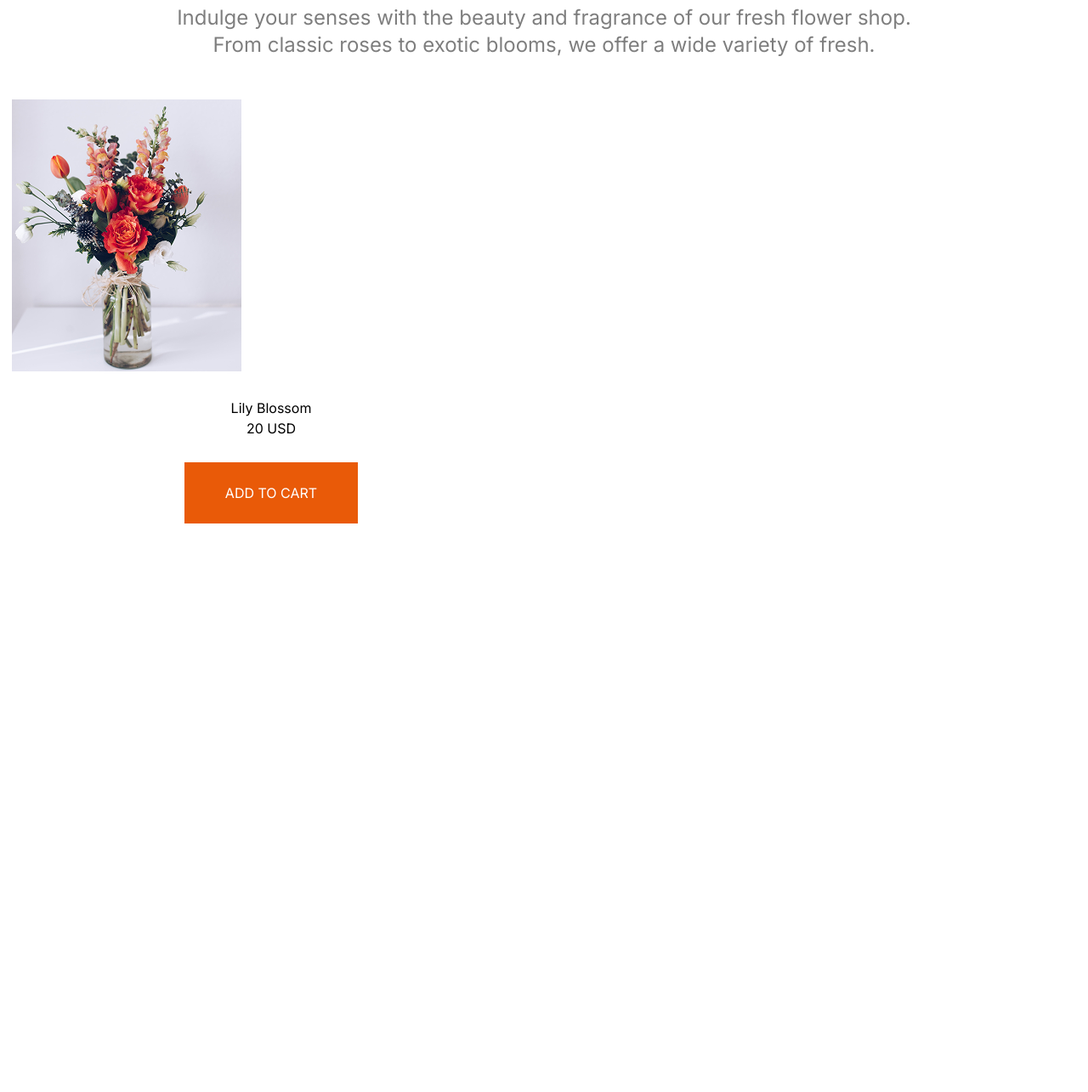
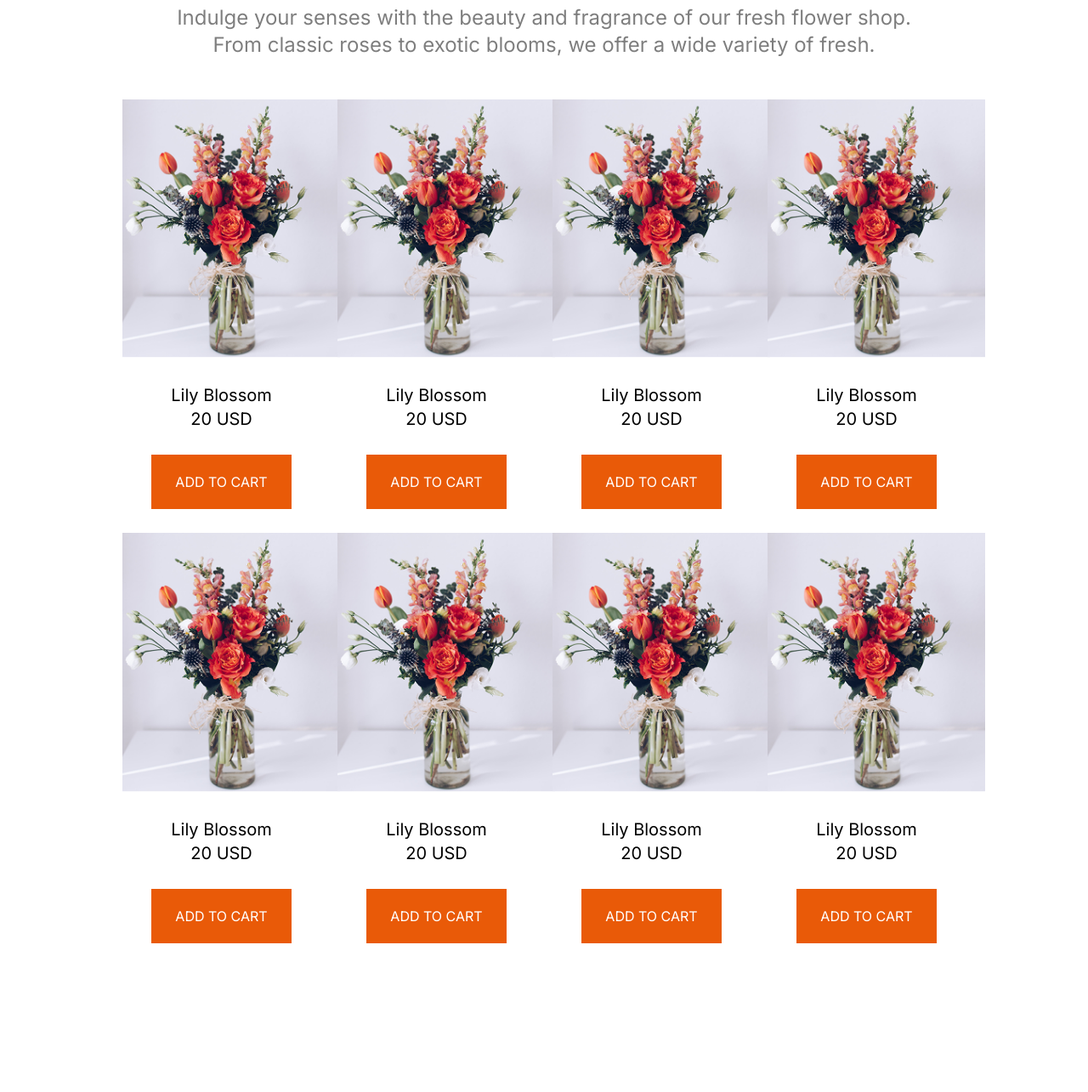
Before and after one commit to FardinCSE25/Assignment-002, a plain HTML site: page index.html in a window 1280 px wide. Shown: the part 795-2080 px from the top of the page at 85% size. Before the commit the page ends 1411 px from the top, so only its background shows below. Drawn offline with nearby package versions, Linux system fonts and the light colour scheme.

Commit message:
cards section done

```diff
--- a/index.html
+++ b/index.html
@@ -6,7 +6,7 @@
     <meta name="viewport" content="width=device-width, initial-scale=1.0">
     <title>Assignment 002</title>
     <script src="https://cdn.jsdelivr.net/npm/@tailwindcss/browser@4"></script>
-    <script src="https://kit.fontawesome.com/638135e705.js" crossorigin="anonymous"></script>
+    <script src="https://kit.fontawesome.com/85de191b86.js" crossorigin="anonymous"></script>
     <link rel="preconnect" href="https://fonts.googleapis.com">
     <link rel="preconnect" href="https://fonts.gstatic.com" crossorigin>
     <link href="https://fonts.googleapis.com/css2?family=Noto+Serif:ital,wght@0,100..900;1,100..900&display=swap"
@@ -46,29 +46,91 @@
     </header>
     <main>
         <section>
-            <h1 class="noto-serif-normal font-bold text-2xl text-center mb-4 lg:text-5xl"><span class="text-[#E95A08]">Our</span>
+            <h1 class="noto-serif-normal font-bold text-2xl text-center mb-4 lg:text-5xl"><span
+                    class="text-[#E95A08]">Our</span>
                 Plants
             </h1>
-            <p class="inter-normal text-sm text-center mx-7 text-[#000000] opacity-50 mb-7 lg:max-w-4xl lg:mx-auto lg:text-2xl lg:mb-12">Indulge your senses with the
+            <p
+                class="inter-normal text-sm text-center mx-7 text-[#000000] opacity-50 mb-7 lg:max-w-4xl lg:mx-auto lg:text-2xl lg:mb-12">
+                Indulge your senses with the
                 beauty and fragrance of our fresh flower shop. From classic roses to exotic blooms, we offer a wide
                 variety of fresh.</p>
-                <div class="grid grid-cols-2" >
-                    <div class="hidden">
+            <div class="ml-3.5 mr-4 grid grid-cols-2 lg:grid lg:grid-cols-4 mb-10 lg:gap-x-5 lg:mx-36 lg:mb-52">
 
-                    </div>
-                    <div class="hidden"></div>
-                    <div class="ml-3.5 mr-4 text-center">
-                        <img class="mb-7" src="assets/sample-flower-image.png" alt="">
-                        <h3 class="inter-normal font-medium">Lily Blossom</h3>
-                        <h1 class="inter-normal font-bold mb-7">20 USD</h1>
-                        <button class="inter-normal font-semibold w-100% px-12 py-6 bg-[#E95A08] text-[#FFFFFF]">ADD TO CART</button>
-                    </div>
-                    <div></div>
-                    <div></div>
-                    <div></div>
-                    <div></div>
-                    <div></div>
+                <div class="hidden lg:inline lg:text-center lg:max-w-64 ">
+                    <img class="mb-7 max-w-40 lg:max-w-64" src="assets/sample-flower-image.png" alt="">
+                    <h3 class="inter-normal font-medium lg:text-xl">Lily Blossom</h3>
+                    <h1 class="inter-normal font-bold mb-7 lg:text-xl">20 USD</h1>
+                    <button class="inter-normal font-semibold px-7 py-5 w-100% bg-[#E95A08] text-[#FFFFFF]">ADD TO
+                        CART</button>
                 </div>
+                <div class="hidden lg:inline lg:text-center lg:max-w-64 ">
+                    <img class="mb-7 max-w-40 lg:max-w-64" src="assets/sample-flower-image.png" alt="">
+                    <h3 class="inter-normal font-medium lg:text-xl">Lily Blossom</h3>
+                    <h1 class="inter-normal font-bold mb-7 lg:text-xl">20 USD</h1>
+                    <button class="inter-normal font-semibold px-7 py-5 w-100% bg-[#E95A08] text-[#FFFFFF]">ADD TO
+                        CART</button>
+                </div>
+
+                <div class="text-center lg:text-center">
+                    <img class="mb-7 max-w-40 lg:max-w-64" src="assets/sample-flower-image.png" alt="">
+                    <h3 class="inter-normal font-medium lg:text-xl">Lily Blossom</h3>
+                    <h1 class="inter-normal font-bold mb-7 lg:text-xl">20 USD</h1>
+                    <button class="inter-normal font-semibold px-7 py-5 w-100% bg-[#E95A08] text-[#FFFFFF]">ADD TO
+                        CART</button>
+                </div>
+                <div class="text-center lg:text-center">
+                    <img class="mb-7 max-w-40 lg:max-w-64" src="assets/sample-flower-image.png" alt="">
+                    <h3 class="inter-normal font-medium lg:text-xl">Lily Blossom</h3>
+                    <h1 class="inter-normal font-bold mb-7 lg:text-xl">20 USD</h1>
+                    <button class="inter-normal font-semibold mb-7 w-100% px-7 py-5 bg-[#E95A08] text-[#FFFFFF]">ADD TO
+                        CART</button>
+                </div>
+                <div class="text-center lg:text-center">
+                    <img class="mb-7 max-w-40 lg:max-w-64" src="assets/sample-flower-image.png" alt="">
+                    <h3 class="inter-normal font-medium lg:text-xl">Lily Blossom</h3>
+                    <h1 class="inter-normal font-bold mb-7 lg:text-xl">20 USD</h1>
+                    <button class="inter-normal font-semibold mb-7 w-100% px-7 py-5 bg-[#E95A08] text-[#FFFFFF]">ADD TO
+                        CART</button>
+                </div>
+                <div class="text-center lg:text-center">
+                    <img class="mb-7 max-w-40 lg:max-w-64" src="assets/sample-flower-image.png" alt="">
+                    <h3 class="inter-normal font-medium lg:text-xl">Lily Blossom</h3>
+                    <h1 class="inter-normal font-bold mb-7 lg:text-xl">20 USD</h1>
+                    <button class="inter-normal font-semibold mb-7 w-100% px-7 py-5 bg-[#E95A08] text-[#FFFFFF]">ADD TO
+                        CART</button>
+                </div>
+                <div class="text-center lg:text-center">
+                    <img class="mb-7 max-w-40 lg:max-w-64" src="assets/sample-flower-image.png" alt="">
+                    <h3 class="inter-normal font-medium lg:text-xl">Lily Blossom</h3>
+                    <h1 class="inter-normal font-bold mb-7 lg:text-xl">20 USD</h1>
+                    <button class="inter-normal font-semibold mb-7 w-100% px-7 py-5 bg-[#E95A08] text-[#FFFFFF]">ADD TO
+                        CART</button>
+                </div>
+                <div class="text-center lg:text-center">
+                    <img class="mb-7 max-w-40 lg:max-w-64" src="assets/sample-flower-image.png" alt="">
+                    <h3 class="inter-normal font-medium lg:text-xl">Lily Blossom</h3>
+                    <h1 class="inter-normal font-bold mb-7 lg:text-xl">20 USD</h1>
+                    <button class="inter-normal font-semibold mb-7 w-100% px-7 py-5 bg-[#E95A08] text-[#FFFFFF]">ADD TO
+                        CART</button>
+                </div>
+            </div>
+        </section>
+        <section>
+            <div class="mx-4 mb-4">
+                <img src="assets/flower-store.png" alt="">
+            </div>
+            <div class="mx-4">
+                <h2 class="noto-serif-normal font-bold text-2xl mb-4">Flower & Plants Lover</h2>
+                <ul class="inter-normal text-sm text-[#000000] opacity-50">
+                    <li>Indulge your senses with the beauty and fragrance of our fresh flower shop. From classic roses
+                        to exotic blooms, we offer a wide variety of fresh.</li>
+                    <li>Indulge your senses with the beauty and fragrance of our fresh flower shop. From classic roses
+                        to exotic blooms, we offer a wide variety of fresh.</li>
+                    <li>Indulge your senses with the beauty and fragrance of our fresh flower shop. From classic roses
+                        to exotic blooms, we offer a wide variety of fresh.</li>
+                </ul>
+            </div>
         </section>
     </main>
 
```
